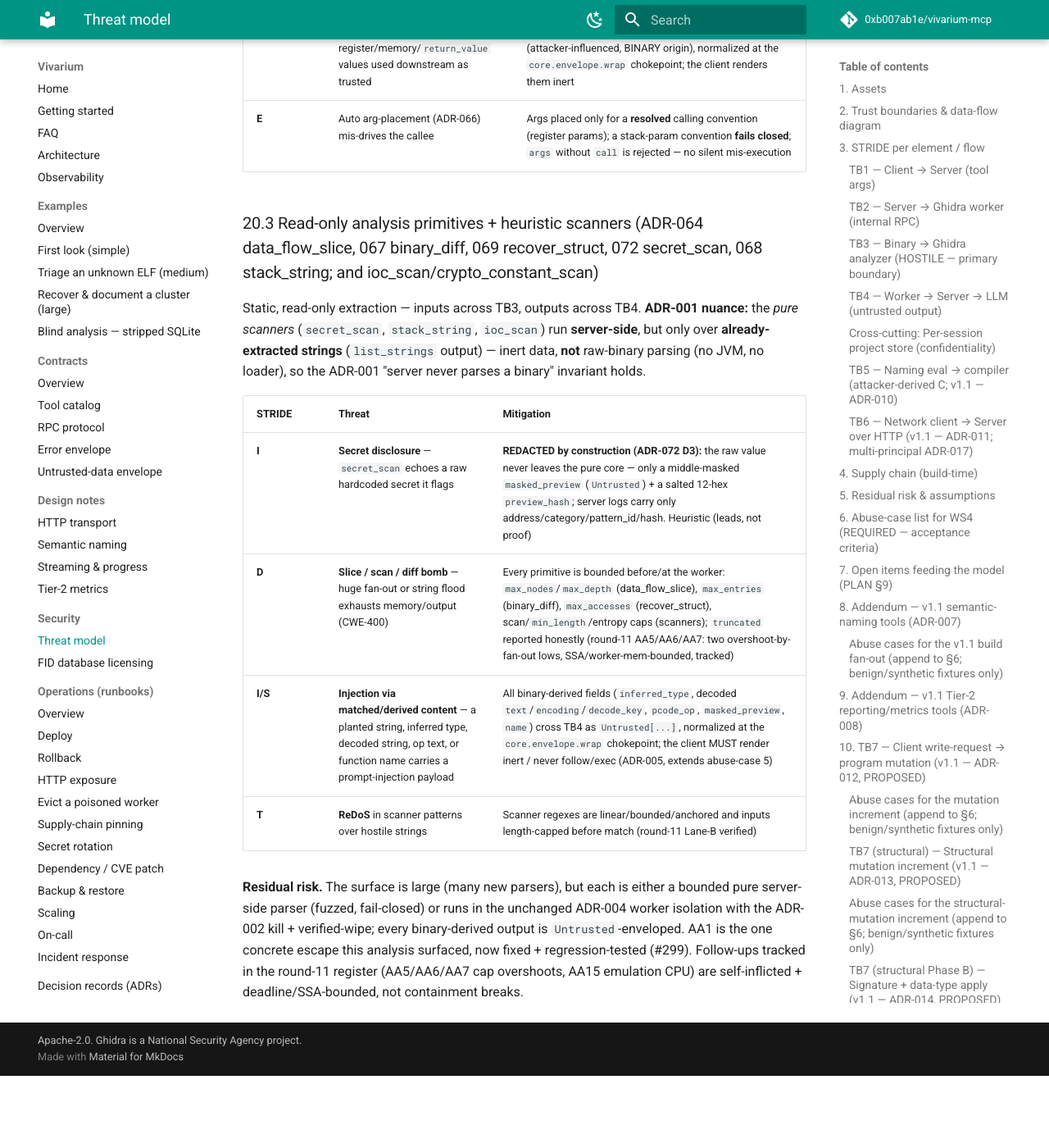
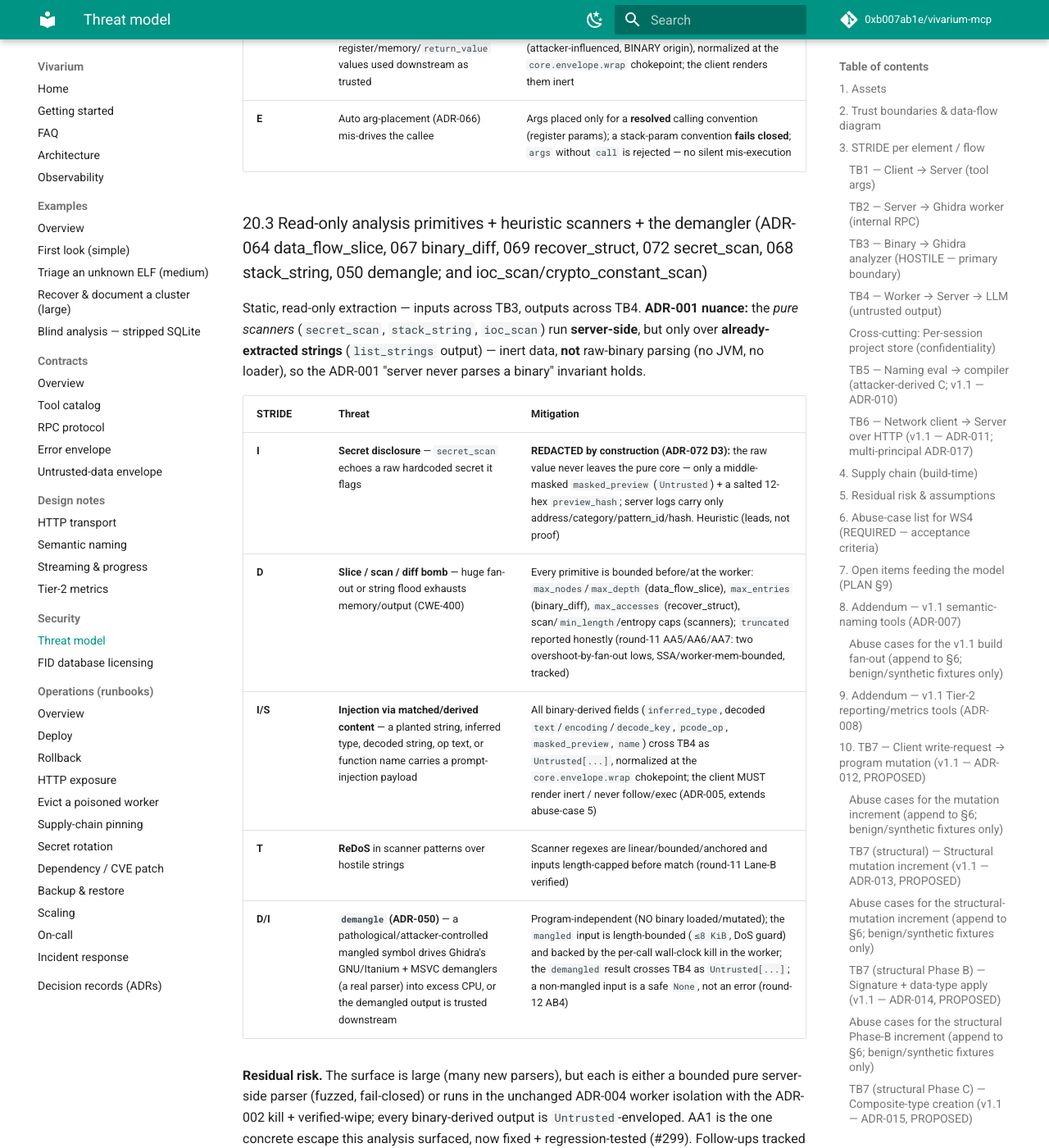
Before and after one commit to 0xb007ab1e/vivarium-mcp, an MkDocs documentation site: the page built from docs/security/threat-model.md, in a window 1280 px wide and 1400 px high, scrolled down 56010 px. Shown: the whole window at 82% size. Built offline with MkDocs 1.6.1 and Material for MkDocs 9.7.7, drawn with Linux system fonts in a browser that asks for light colours; comment, search, counter and statistics services are not loaded; before the commit the page ends 57322 px from its top, so only the background shows below that.

Commit message:
fix(round-12): doc/threat-model completeness — search_bytes row, demangle STRIDE, debugmap fuzz (AB3/AB4/AB5) (#304)
Round-12 gap-sweep Mediums (docs + one pure-core test, no worker rebuild):

AB3 — search_bytes (Tier-1 #36) had no tool-catalog.md row; the catalog listed
73 rows while asserting 74 (AA4 de-drift targeted v1.9 inputs, missed this
pre-existing tool). Row added -> 74/74.

AB4 — demangle (ADR-050), a hostile-string parser, sat in the ADR-045..072 range
threat-model §20 claims to cover but had no STRIDE cell. Added a §20.3 D/I row
(program-independent, mangled <=8KiB DoS-bounded, demangled untrusted).

AB5 — §20.1 asserted core.debugmap was "hermetically fuzzed" but test_debug_map.py
had no property test: a false mitigation claim + a real master-§4 parser-fuzz gap
on a hostile parser. Added hypothesis fuzz for parse_symbol_map (arbitrary +
map-shaped text -> bounded, well-formed, never crash) so the claim is now true.

Also AB11 — fixed the stale ci.yml critical-path comment ("the 7 files" -> 9)
left by AA12; the module list in the comment now matches the 9-file --include.

debugmap promotion to the 100%-critical set (the 3rd debuglink/uimage sibling) is
tracked as Low AB10. No behavior change (docs + test + CI comment). Round-12.

Co-authored-by: Claude Opus 4.8 <noreply@anthropic.com>

```diff
--- a/docs/security/threat-model.md
+++ b/docs/security/threat-model.md
@@ -1399,7 +1399,7 @@ like TB3/TB5 (execute-hostile-logic) but is strictly weaker: a **p-code interpre
 | **T/I** | **Emulator readback poisoning** — register/memory/`return_value` values used downstream as trusted | All readback values cross TB4 as `Untrusted[...]` (attacker-influenced, BINARY origin), normalized at the `core.envelope.wrap` chokepoint; the client renders them inert |
 | **E** | Auto arg-placement (ADR-066) mis-drives the callee | Args placed only for a **resolved** calling convention (register params); a stack-param convention **fails closed**; `args` without `call` is rejected — no silent mis-execution |
 
-### 20.3 Read-only analysis primitives + heuristic scanners (ADR-064 data_flow_slice, 067 binary_diff, 069 recover_struct, 072 secret_scan, 068 stack_string; and ioc_scan/crypto_constant_scan)
+### 20.3 Read-only analysis primitives + heuristic scanners + the demangler (ADR-064 data_flow_slice, 067 binary_diff, 069 recover_struct, 072 secret_scan, 068 stack_string, 050 demangle; and ioc_scan/crypto_constant_scan)
 
 Static, read-only extraction — inputs across TB3, outputs across TB4. **ADR-001 nuance:** the *pure
 scanners* (`secret_scan`, `stack_string`, `ioc_scan`) run **server-side**, but only over
@@ -1412,6 +1412,7 @@ no loader), so the ADR-001 "server never parses a binary" invariant holds.
 | **D** | **Slice / scan / diff bomb** — huge fan-out or string flood exhausts memory/output (CWE-400) | Every primitive is bounded before/at the worker: `max_nodes`/`max_depth` (data_flow_slice), `max_entries` (binary_diff), `max_accesses` (recover_struct), scan/`min_length`/entropy caps (scanners); `truncated` reported honestly (round-11 AA5/AA6/AA7: two overshoot-by-fan-out lows, SSA/worker-mem-bounded, tracked) |
 | **I/S** | **Injection via matched/derived content** — a planted string, inferred type, decoded string, op text, or function name carries a prompt-injection payload | All binary-derived fields (`inferred_type`, decoded `text`/`encoding`/`decode_key`, `pcode_op`, `masked_preview`, `name`) cross TB4 as `Untrusted[...]`, normalized at the `core.envelope.wrap` chokepoint; the client MUST render inert / never follow/exec (ADR-005, extends abuse-case 5) |
 | **T** | **ReDoS** in scanner patterns over hostile strings | Scanner regexes are linear/bounded/anchored and inputs length-capped before match (round-11 Lane-B verified) |
+| **D/I** | **`demangle` (ADR-050)** — a pathological/attacker-controlled mangled symbol drives Ghidra's GNU/Itanium + MSVC demanglers (a real parser) into excess CPU, or the demangled output is trusted downstream | Program-independent (NO binary loaded/mutated); the `mangled` input is length-bounded (`≤8 KiB`, DoS guard) and backed by the per-call wall-clock kill in the worker; the `demangled` result crosses TB4 as `Untrusted[...]`; a non-mangled input is a safe `None`, not an error (round-12 AB4) |
 
 **Residual risk.** The surface is large (many new parsers), but each is either a bounded pure
 server-side parser (fuzzed, fail-closed) or runs in the unchanged ADR-004 worker isolation with the
```
Also changed, not shown: CHANGELOG.md (+14 -0 lines), docs/contracts/tool-catalog.md (+1 -0 lines), 2 other files.
